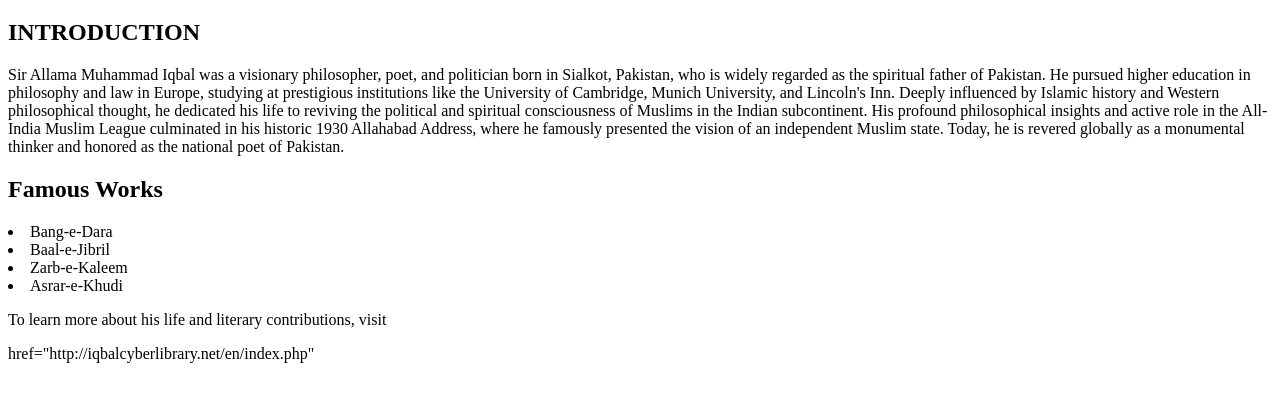
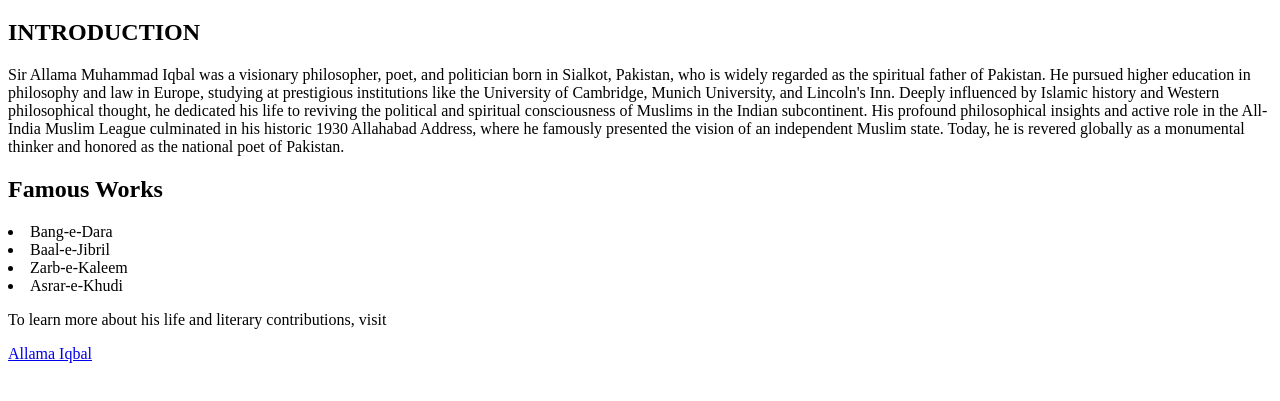
Before and after one commit to 2-9-2005/Rida--DH-Web-Design, a plain HTML site: page index.html in a window 1280 px wide. Shown: the part 61-462 px from the top of the page. Drawn offline with Linux system fonts and the light colour scheme.

Commit message:
Fix hyperlink for Allama Iqbal in index.html

```diff
--- a/index.html
+++ b/index.html
@@ -20,7 +20,7 @@
         <li>Asrar-e-Khudi</li>
 
    <p>To learn more about his life and literary contributions, visit</p>
-                      <a> href="http://iqbalcyberlibrary.net/en/index.php"</a>
+                      <a href="http://iqbalcyberlibrary.net/en/index.php">Allama Iqbal</a>
 
 
 
```
